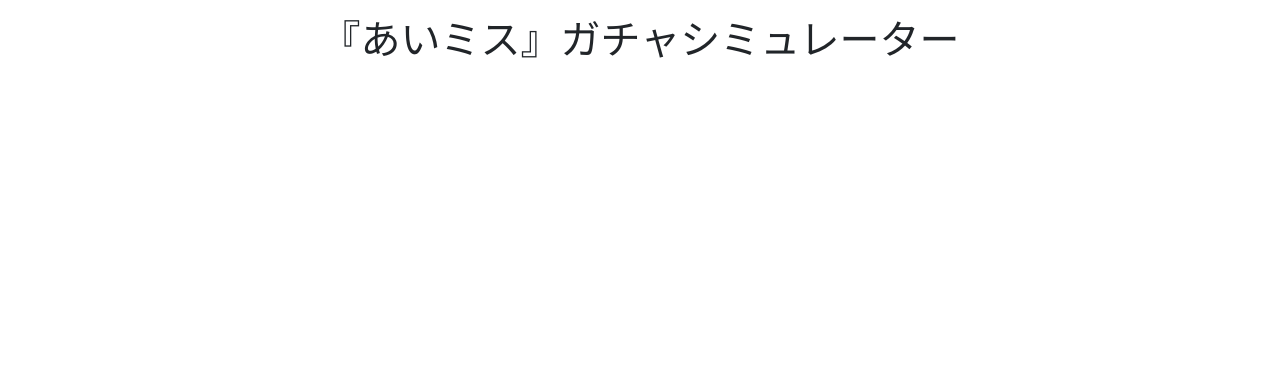
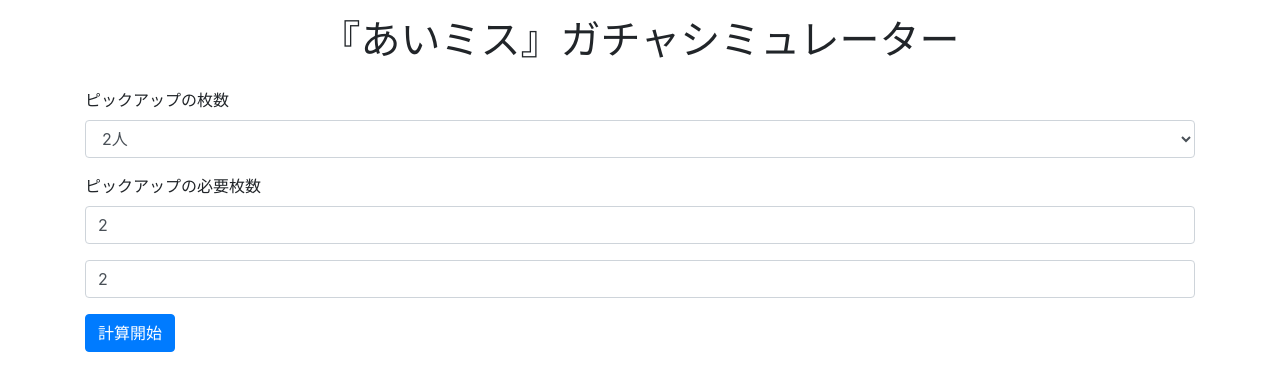
Before and after one commit to YSRKEN/iris-gacha-simulator, a Gatsby site: page / in a window 1280 px wide. Built offline with nearby package versions, Linux system fonts and the light colour scheme; Gatsby itself is replaced by a stand-in of ours.

Commit message:
[add] 入力フォームを追加

```diff
--- /dev/null
+++ b/src/components/ConfigForm.tsx
@@ -0,0 +1,41 @@
+import * as React from 'react'
+import { Button, Form } from 'react-bootstrap';
+
+type ConfigFormProps1 = {
+  pickupCount: '1';
+  leastCardCount: string;
+  startSimulation: () => void;
+}
+
+type ConfigFormProps2 = {
+  pickupCount: '2';
+  leastCardCount: [string, string];
+  startSimulation: () => void;
+}
+
+type ConfigFormProps = ConfigFormProps1 | ConfigFormProps2;
+
+const ConfigForm: React.FC<ConfigFormProps> = (props) => <Form>
+  <Form.Group>
+    <Form.Label>ピックアップの枚数</Form.Label>
+    <Form.Control as="select" value={props.pickupCount}>
+      <option value="1">1人</option>
+      <option value="2">2人</option>
+    </Form.Control>
+  </Form.Group>
+  {
+    props.pickupCount === '1'
+      ? <Form.Group>
+        <Form.Label>ピックアップの必要枚数</Form.Label>
+        <Form.Control value={props.leastCardCount} />
+      </Form.Group>
+      : <Form.Group>
+        <Form.Label>ピックアップの必要枚数</Form.Label>
+        <Form.Control value={props.leastCardCount[0]} className="mb-3" />
+        <Form.Control value={props.leastCardCount[1]} />
+      </Form.Group>
+  }
+  <Button onClick={props.startSimulation}>計算開始</Button>
+</Form>;
+
+export default ConfigForm;
--- a/src/pages/index.tsx
+++ b/src/pages/index.tsx
@@ -2,6 +2,7 @@ import * as React from 'react'
 import 'bootstrap/dist/css/bootstrap.min.css';
 import { Container, Row, Col } from 'react-bootstrap';
 import Header from '../components/Header';
+import ConfigForm from '../components/ConfigForm';
 
 const IndexPage: React.FC = () =>
   <main>
@@ -12,6 +13,16 @@ const IndexPage: React.FC = () =>
           <Header />
         </Col>
       </Row>
+      <Row className="my-3">
+        <Col>
+          <ConfigForm
+            pickupCount="2"
+            leastCardCount={["2", "2"]}
+            startSimulation={() => {
+              window.alert('start!');
+            }} />
+        </Col>
+      </Row>
     </Container>
   </main>;
 
```
